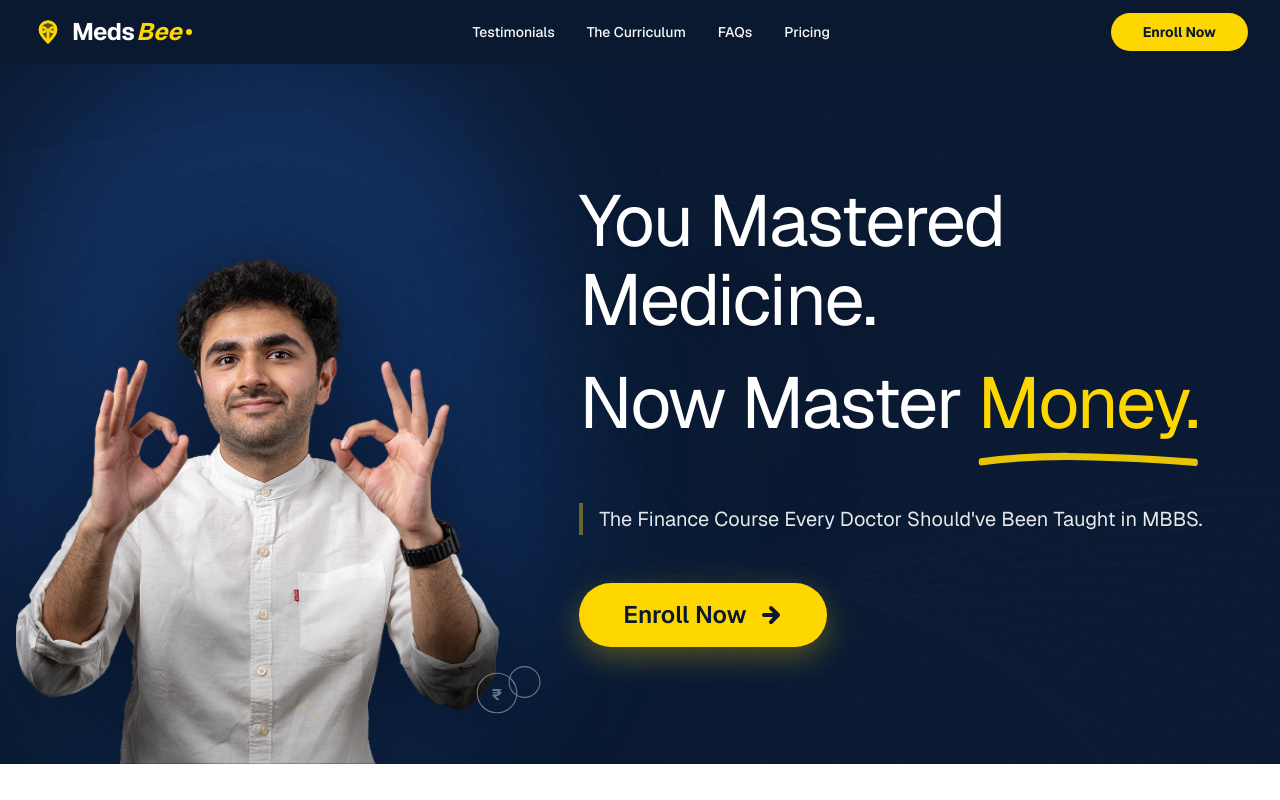
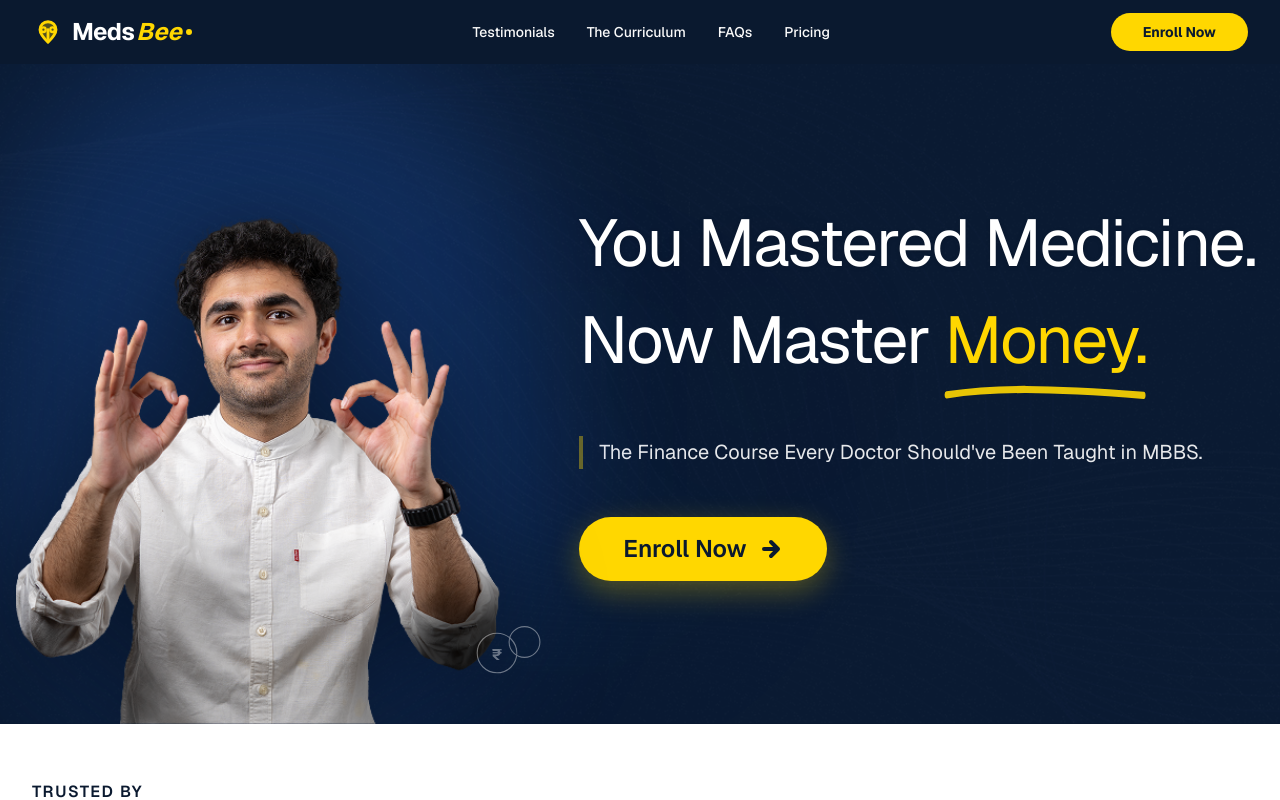
Before and after one commit to Aausafalam/medsbee, a Next.js app: page / in a window 1280 px wide. Shown: the top 800 px of the page. Built offline with nearby package versions, Linux system fonts and the light colour scheme.

Commit message:
[update]

```diff
--- a/components/Footer.tsx
+++ b/components/Footer.tsx
@@ -21,7 +21,7 @@ export default function Footer() {
   }
 
   return (
-    <footer className="bg-[#002B5B] text-white py-12 md:py-20">
+    <footer className="bg-[#0a192f] text-white py-12 md:py-20">
       <div className="mx-auto max-w-[1440px] px-4 sm:px-6 lg:px-8">
         {/* Main Footer Content */}
         <div className="grid grid-cols-1 md:grid-cols-2 lg:grid-cols-4 gap-12 mb-16 md:mb-20">
--- a/components/Hero.tsx
+++ b/components/Hero.tsx
@@ -6,7 +6,7 @@ import { heroData } from "@/data/hero";
 
 export default function Hero() {
     return (
-        <section className="relative bg-[#0a192f] text-white  overflow-hidden min-h-[70vh]  flex items-center">
+        <section className="relative bg-[#0a192f] text-white  overflow-hidden min-h-[65vh]  flex items-center">
             {/* Enhanced Background with subtle swirling lines and glows */}
             <div className="absolute inset-0 z-0 pointer-events-none overflow-hidden">
                 <div
@@ -22,11 +22,11 @@ export default function Hero() {
             <div className="mx-auto max-w-[1450px] px-4  relative z-10 w-full">
                 <div className="flex flex-col md:flex-row gap-10 lg:gap-16 items-center p-0">
                     {/* Image - Left Side (Restored size for a more beautiful look) */}
-                    <div className="order-2 md:order-1  relative h-[400px] md:h-[600px] lg:h-[700px] w-full md:w-[42%] lg:w-[40%] flex items-end justify-center flex-shrink-0">
+                    <div className="order-2 md:order-1  relative h-[400px] md:h-[600px] lg:h-[660px] w-full md:w-[42%] lg:w-[40%] flex items-end justify-center flex-shrink-0">
                         <div className="relative w-full h-full max-w-lg mx-auto">
                             <div className="relative w-full h-full flex items-end">
                                 <div className="absolute inset-0 bg-blue-500/20 blur-3xl rounded-full scale-110"></div>
-                                <div className="relative w-full h-[110%] flex items-end justify-center">
+                                <div className="relative w-full h-[110%] absolute bottom-0 flex items-end justify-center">
                                     <Image
                                         src={`/${heroData.image.src}`}
                                         alt={heroData.image.alt}
@@ -51,12 +51,12 @@ export default function Hero() {
                     </div>
 
                     {/* Content - Right Side (Wider container to accommodate single-line text naturally) */}
-                    <div className="order-1 md:order-2 mt-12 md:mt-0  flex flex-col items-start space-y-6 md:space-y-10 flex-grow w-full md:w-[58%] lg:w-[60%]">
+                    <div className="order-1 md:order-2 mt-8 md:mt-0  flex flex-col items-start space-y-6 md:space-y-10 flex-grow w-full md:w-[58%] lg:w-[60%]">
                         <div className="space-y-1 md:space-y-2 lg:space-y-4">
-                            <h1 className="text-3xl sm:text-4xl md:text-5xl lg:text-[72px] font-normal leading-[1.1] text-white tracking-tight drop-shadow-sm">{heroData.headline}</h1>
+                            <h1 className="text-3xl sm:text-4xl md:text-5xl lg:text-[66px]  md:font-normal font-semibold  leading-[1.1] text-white tracking-tight drop-shadow-sm">{heroData.headline}</h1>
 
                             <div className="relative inline-block mt-1 md:mt-2">
-                                <h1 className="text-3xl sm:text-4xl md:text-5xl lg:text-[72px] font-normal leading-[1.1] text-white tracking-tight">
+                                <h1 className="text-3xl sm:text-4xl md:text-5xl lg:text-[66px] md:font-normal font-semibold leading-[1.1] text-white tracking-tight">
                                     Now Master{" "}
                                     <span className="text-secondary relative">
                                         Money.
--- a/components/StickyCTA.tsx
+++ b/components/StickyCTA.tsx
@@ -24,8 +24,8 @@ export default function StickyCTA() {
     if (!isVisible) return null
 
     return (
-        <div className="fixed bottom-6 left-1/2 -translate-x-1/2 z-[100] w-full max-w-[90%] md:max-w-xl animate-in fade-in slide-in-from-bottom-4 duration-500">
-            <div className="bg-[#0a192f] max-w-xl rounded-full p-2 md:p-2.5 flex items-center justify-between shadow-[0_10px_40px_rgba(0,0,0,0.5)] border border-white/5 backdrop-blur-sm">
+        <div className="fixed bottom-6 max-w-fit left-1/2 -translate-x-1/2 z-[100] w-full  animate-in fade-in slide-in-from-bottom-4 duration-500">
+            <div className="bg-[#0a192f] max-w-fit rounded-full p-2 md:p-2.5 flex items-center justify-between shadow-[0_10px_40px_rgba(0,0,0,0.5)] border border-white/5 backdrop-blur-sm">
                 {/* Play Video Action */}
                 <button
                     onClick={() => {
@@ -34,10 +34,10 @@ export default function StickyCTA() {
                         const videoBtn = document.querySelector('[data-main-video-btn]') as HTMLButtonElement
                         if (videoBtn) videoBtn.click()
                     }}
-                    className="flex items-center gap-3 pl-6 pr-4 py-2 text-white hover:text-secondary transition-colors group"
+                    className="flex  items-center gap-3 px-6 py-2 text-white hover:text-secondary transition-colors group"
                 >
                     <Play size={18} className="fill-current" />
-                    <span className="font-bold text-sm md:text-base tracking-wide">Play Video</span>
+                    <span className="font-bold text-sm md:text-base tracking-wide cursor-pointer">Play Video</span>
                 </button>
 
                 {/* Enroll Now Button */}
```
